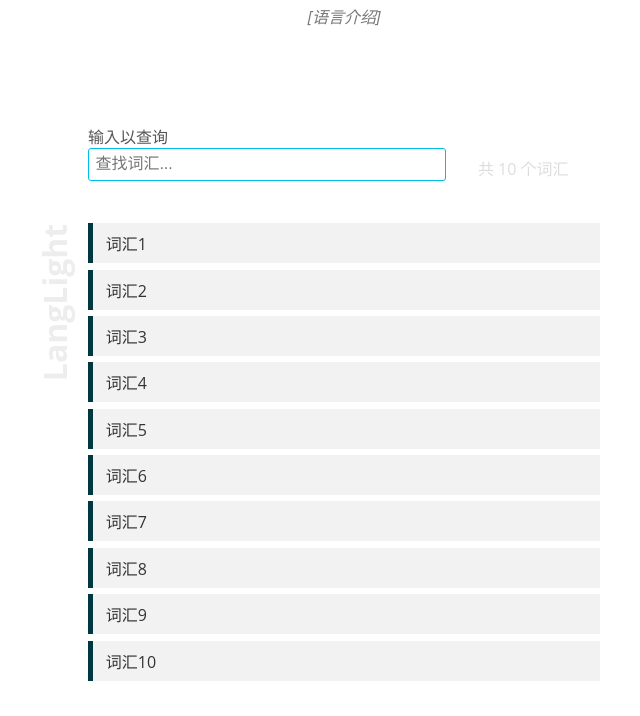
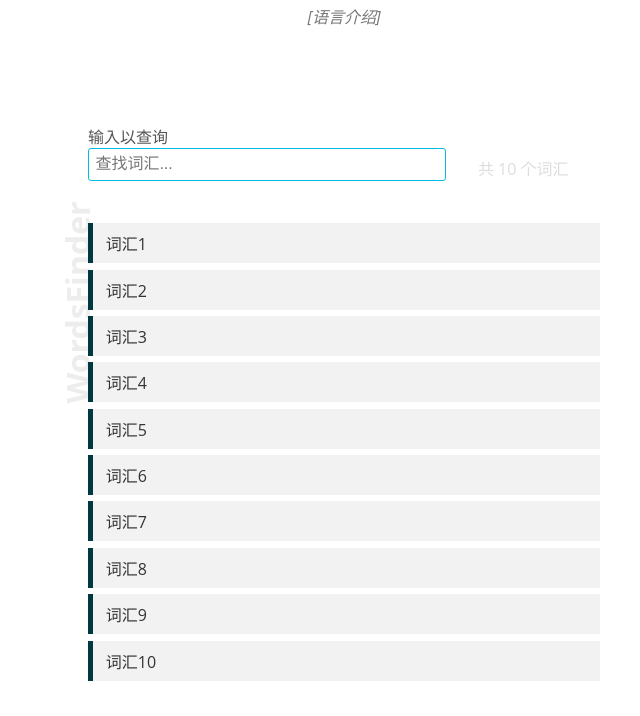
Before and after one commit to ReiRei0208/WordsFinder, a plain HTML site: page example.html in a window 1280 px wide. Shown: the part 236-952 px from the top of the page, without its empty margins (296-936 px from the left). Drawn offline with Linux system fonts and the light colour scheme.

Commit message:
Add files via upload

```diff
--- a/css/style.css
+++ b/css/style.css
@@ -41,7 +41,7 @@ ul {
 }
 
 ul:before {
-  content:'LangLight';
+  content:'WordsFinder';
   position:absolute;
   left:-3.5em;
   font-size:2em;
```
